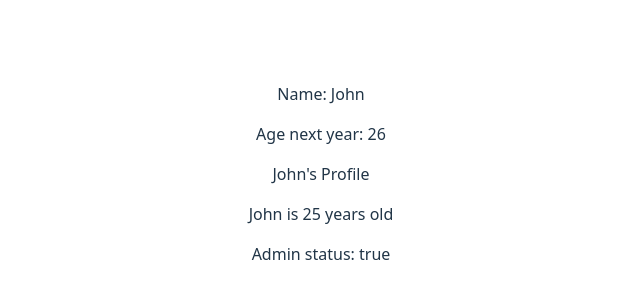
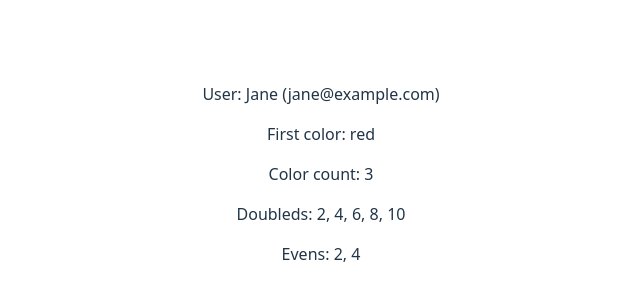
Before and after one commit to kih1015/REACT-STUDY, a React (Vite) app in the folder learning-jsx/: page / in a window 1280 px wide. Shown: the part 226-526 px from the top of the page, without its empty margins (319-959 px from the left). Built offline with nearby package versions, Linux system fonts and the light colour scheme.

Commit message:
feat: 중괄호 표현식3

```diff
--- a/learning-jsx/src/App.jsx
+++ b/learning-jsx/src/App.jsx
@@ -1,23 +1,30 @@
 import "./App.css";
 
-function BasicExpressions() {
-  const name = "John";
-  const age = 25;
-  const isAdmin = true;
+function ObjectArrayExpressions() {
+  const user = {
+    name: "Jane",
+    email: "jane@example.com",
+  };
+  const colors = ["red", "blue", "green"];
+  const numbers = [1, 2, 3, 4, 5];
 
   return (
     <div>
-      <p>Name: {name}</p>
-      <p>Age next year: {age + 1}</p>
-      <p>{name + "'s Profile"}</p>
-      <p>{`${name} is ${age} years old`}</p>
-      <p>Admin status: {String(isAdmin)}</p>
+      <p>
+        User: {user.name} ({user.email})
+      </p>
+      <p>First color: {colors[0]}</p>
+      <p>Color count: {colors.length}</p>
+
+      <p>Doubleds: {numbers.map((n) => n * 2).join(", ")}</p>
+
+      <p>Evens: {numbers.filter((n) => n % 2 === 0).join(", ")}</p>
     </div>
   );
 }
 
 function App() {
-  return <BasicExpressions />;
+  return <ObjectArrayExpressions />;
 }
 
 export default App;
```
